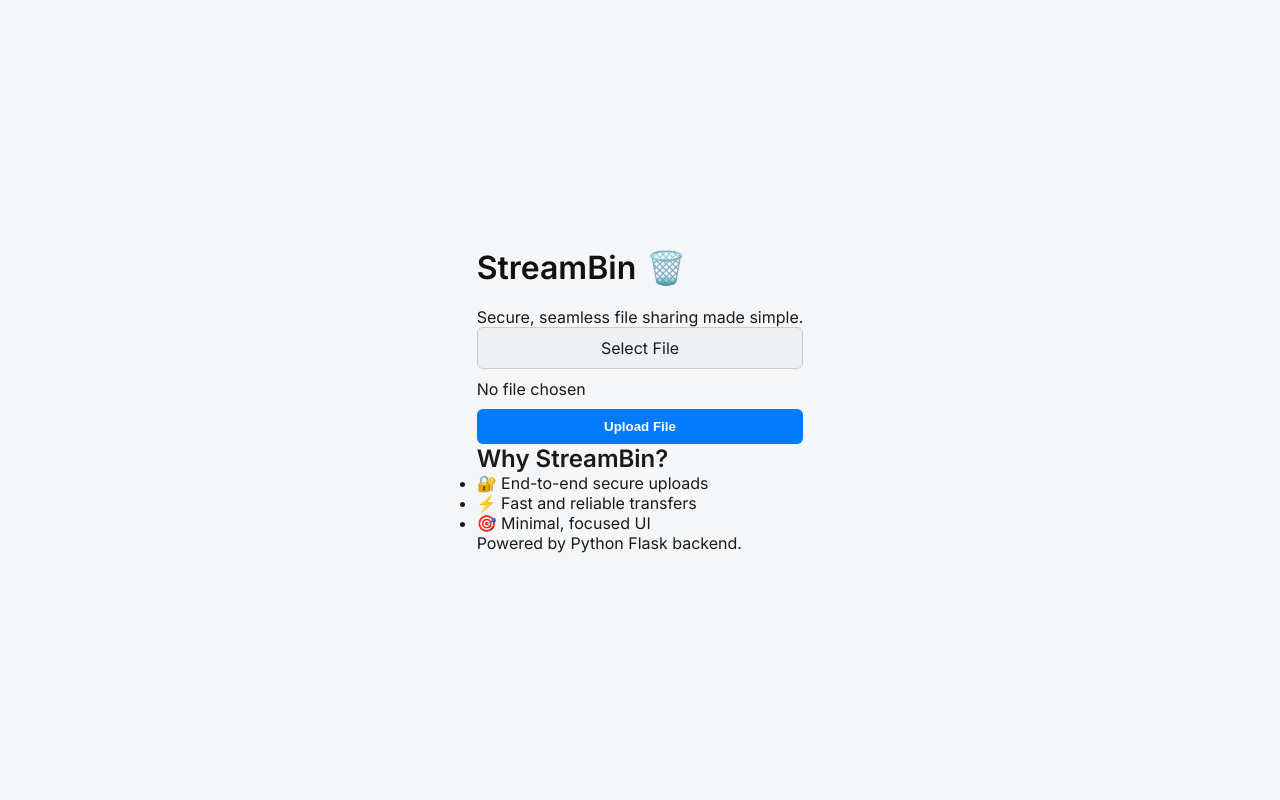
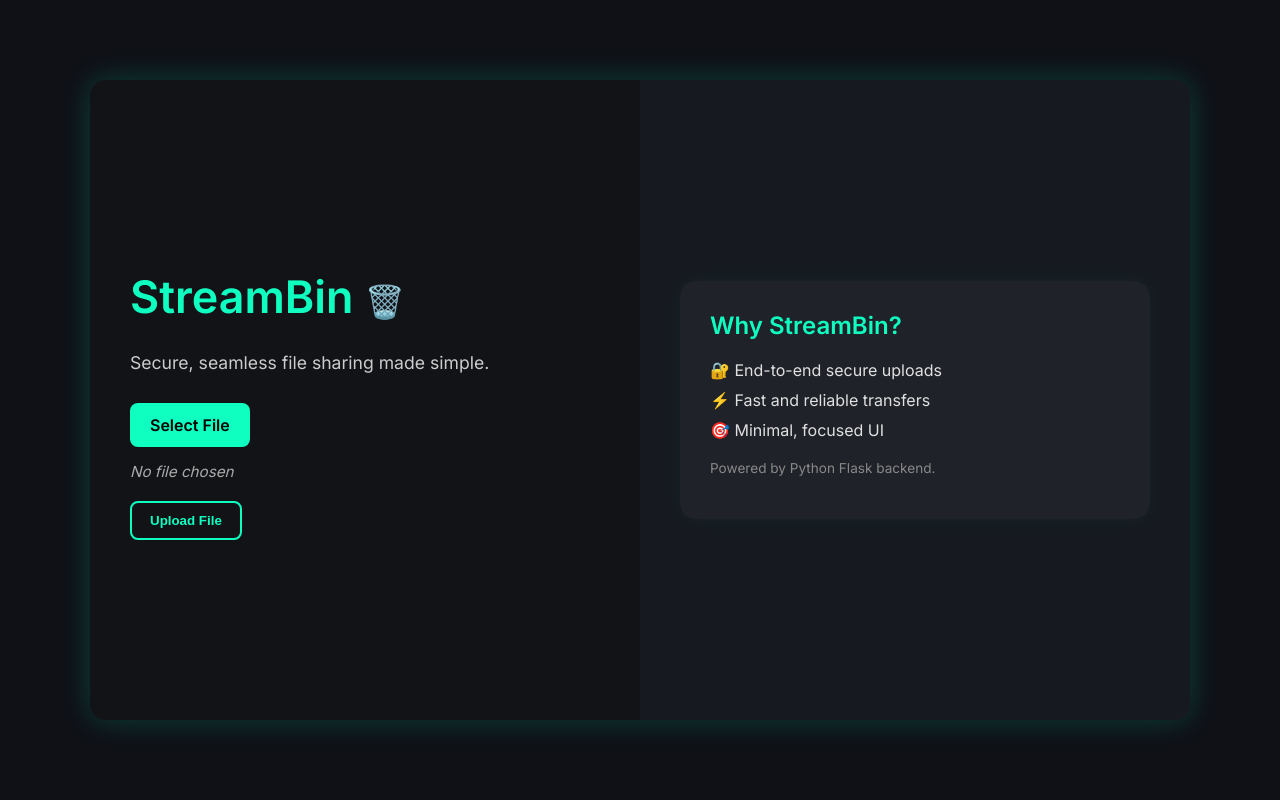
Before and after one commit to Amber100023r44/flask-file-share, a Flask app: page / in a window 1280 px wide. Run offline with Flask 3, Linux system fonts and the light colour scheme.

Commit message:
Update style.css

```diff
--- a/static/style.css
+++ b/static/style.css
@@ -1,129 +1,132 @@
-* {
-    box-sizing: border-box;
-    margin: 0;
-    padding: 0;
+body {
+  margin: 0;
+  font-family: 'Inter', sans-serif;
+  background-color: #0f1117;
+  color: #f5f5f5;
+  height: 100vh;
+  display: flex;
+  align-items: center;
+  justify-content: center;
 }
 
-body {
-    font-family: 'Inter', sans-serif;
-    background-color: #f4f6f8;
-    color: #1a1a1a;
-    display: flex;
-    align-items: center;
-    justify-content: center;
-    min-height: 100vh;
+.wrapper {
+  display: flex;
+  width: 90%;
+  max-width: 1100px;
+  height: 80vh;
+  border-radius: 16px;
+  overflow: hidden;
+  box-shadow: 0 0 30px rgba(0, 255, 200, 0.2);
+  background: #1b1f2a;
 }
 
-.container {
-    background-color: #ffffff;
-    padding: 40px;
-    border-radius: 12px;
-    max-width: 600px;
-    width: 100%;
-    box-shadow: 0 8px 30px rgba(0, 0, 0, 0.08);
+.left-panel, .right-panel {
+  flex: 1;
+  padding: 40px;
+  box-sizing: border-box;
 }
 
-header {
-    margin-bottom: 40px;
+.left-panel {
+  display: flex;
+  flex-direction: column;
+  justify-content: center;
+  background-color: #111317;
 }
 
-h1 {
-    font-size: 2rem;
-    font-weight: 600;
-    margin-bottom: 20px;
-    color: #111;
-    display: flex;
-    align-items: center;
-    gap: 10px;
+.left-panel h1 {
+  font-size: 2.8rem;
+  margin-bottom: 10px;
+  color: #0fffc1;
 }
 
-form {
-    display: flex;
-    flex-direction: column;
-    gap: 10px;
+.emoji {
+  font-size: 2rem;
+}
+
+.subtitle {
+  font-size: 1.1rem;
+  color: #ccc;
+  margin-bottom: 30px;
 }
 
 .file-label {
-    background-color: #eef1f4;
-    padding: 10px 16px;
-    border-radius: 6px;
-    border: 1px solid #ccc;
-    cursor: pointer;
-    font-weight: 500;
-    transition: background-color 0.2s ease;
-    text-align: center;
+  background-color: #0fffc1;
+  color: #000;
+  padding: 12px 20px;
+  border-radius: 8px;
+  cursor: pointer;
+  font-weight: 600;
+  display: inline-block;
+  margin-bottom: 15px;
+  transition: background 0.3s ease;
 }
 
 .file-label:hover {
-    background-color: #e0e5ea;
+  background-color: #08d5aa;
 }
 
-input[type="file"] {
-    display: none;
+.file-preview {
+  margin-bottom: 20px;
+  color: #aaa;
+  font-size: 0.95rem;
+  font-style: italic;
 }
 
-.file-name {
-    font-size: 0.95rem;
-    color: #555;
-    font-style: italic;
-    margin-top: -5px;
+.upload-btn {
+  background-color: transparent;
+  border: 2px solid #0fffc1;
+  color: #0fffc1;
+  padding: 10px 18px;
+  border-radius: 8px;
+  cursor: pointer;
+  font-weight: 600;
+  transition: all 0.3s ease;
 }
 
-button {
-    background-color: #007bff;
-    color: #fff;
-    border: none;
-    padding: 10px 16px;
-    border-radius: 6px;
-    font-weight: 600;
-    cursor: pointer;
-    transition: background-color 0.2s ease;
+.upload-btn:hover {
+  background-color: #0fffc1;
+  color: #000;
 }
 
-button:hover {
-    background-color: #005ecf;
+.status-msg {
+  margin-top: 20px;
+  font-size: 0.95rem;
+  color: #57ffab;
 }
 
-.file-list-section h2 {
-    font-size: 1.25rem;
-    font-weight: 600;
-    color: #333;
-    margin-bottom: 8px;
+.right-panel {
+  background-color: #161920;
+  display: flex;
+  flex-direction: column;
+  justify-content: center;
+  color: #e0e0e0;
 }
 
-.total-size {
-    font-size: 0.95rem;
-    color: #777;
-    margin-bottom: 16px;
+.card {
+  background: rgba(255, 255, 255, 0.04);
+  border-radius: 16px;
+  padding: 30px;
+  box-shadow: 0 0 20px rgba(0, 255, 200, 0.05);
 }
 
-.file-list {
-    list-style: none;
-    padding: 0;
-    margin: 0;
+.card h2 {
+  margin-top: 0;
+  color: #0fffc1;
 }
 
-.file-list li {
-    display: flex;
-    justify-content: space-between;
-    align-items: center;
-    padding: 10px 0;
-    border-bottom: 1px solid #eee;
+.card ul {
+  list-style: none;
+  padding-left: 0;
+  margin: 20px 0;
 }
 
-.file-list a {
-    color: #007bff;
-    text-decoration: none;
-    font-weight: 500;
-    word-break: break-word;
+.card ul li {
+  margin-bottom: 10px;
+  font-size: 1rem;
 }
 
-.file-list a:hover {
-    text-decoration: underline;
+.footnote {
+  font-size: 0.85rem;
+  color: #888;
+  margin-top: 20px;
 }
-
-.file-size {
-    color: #555;
-    font-size: 0.9rem;
-    white-space: nowrap;
-}
```
